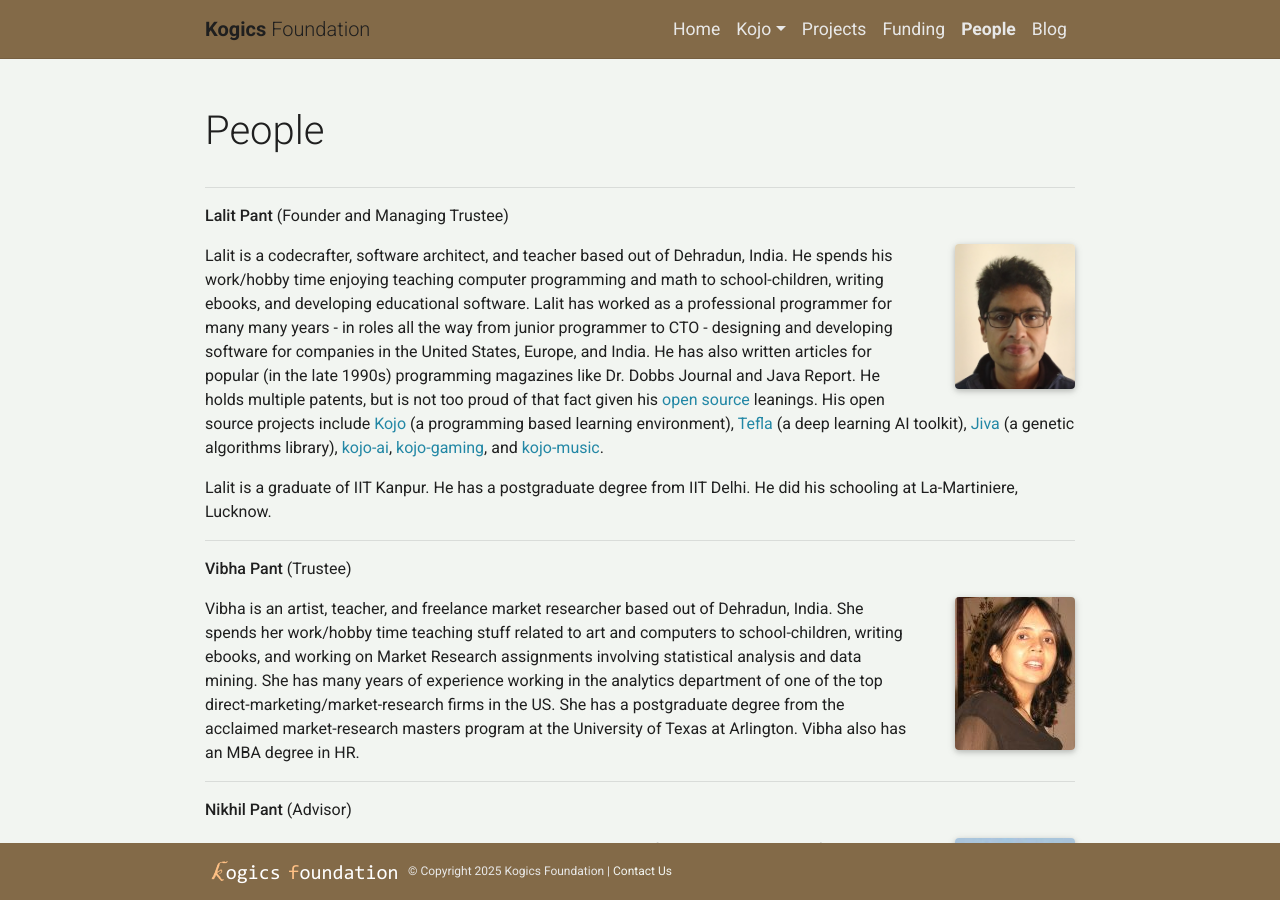
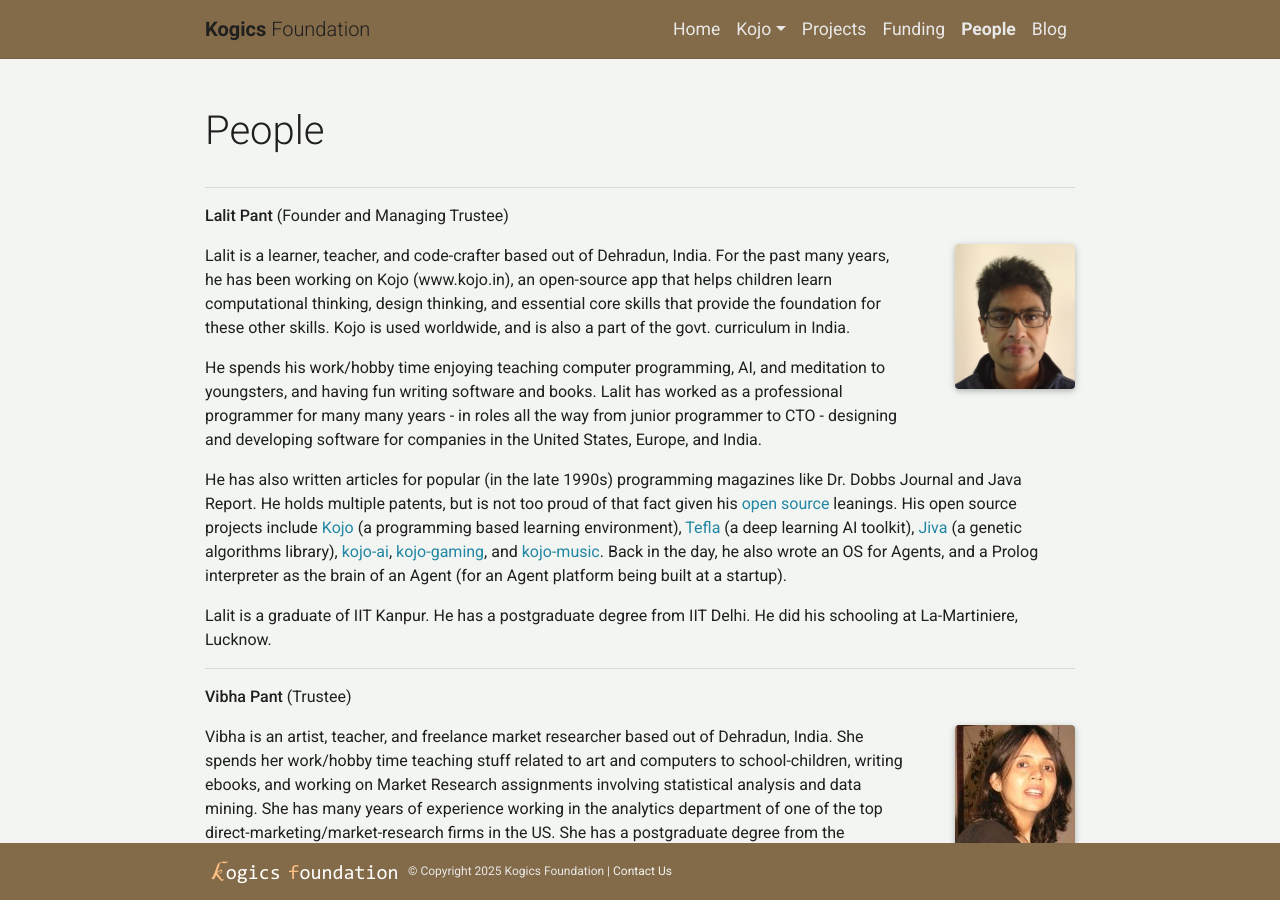
Before and after one commit to kogics/kogics.github.io, a Jekyll site: the page built from _pages/profiles.md, in a window 1280 px wide and 900 px high. Built offline with Jekyll 4.4.1, drawn with Linux system fonts in a browser that asks for light colours; full-size pictures stand in for the smaller copies a plugin makes; comment, search, counter and statistics services are not loaded; a style sheet for code colours, icons or effects is not loaded.

Commit message:
Tweak Lalit profile.

```diff
--- a/_pages/profiles.md
+++ b/_pages/profiles.md
@@ -14,7 +14,13 @@
   {% include figure.html path="assets/img/people/lalit-130.png" class="img-fluid rounded z-depth-1" width="120" %}
 </div>
 
-Lalit is a codecrafter, software architect, and teacher based out of Dehradun, India. He spends his work/hobby time enjoying teaching computer programming and math to school-children, writing ebooks, and developing educational software. Lalit has worked as a professional programmer for many many years - in roles all the way from junior programmer to CTO - designing and developing software for companies in the United States, Europe, and India. He has also written articles for popular (in the late 1990s) programming magazines like Dr. Dobbs Journal and Java Report. He holds multiple patents, but is not too proud of that fact given his [open source](http://www.opensource.org/docs/osd) leanings. His open source projects include [Kojo](https://www.kogics.net/kojo) (a programming based learning environment), [Tefla](https://github.com/litan/tefla) (a deep learning AI toolkit), [Jiva](https://github.com/litan/jiva-ng) (a genetic algorithms library), [kojo-ai](https://github.com/litan/kojo-ai-3), [kojo-gaming](https://github.com/litan/kojo-gaming), and [kojo-music](https://github.com/litan/kojo-music).
+Lalit is a learner, teacher, and code-crafter based out of Dehradun, India. For the past many years, he has been working on Kojo (www.kojo.in), an open-source app that helps children learn computational thinking, design thinking, and essential core skills that provide the foundation for these other skills. Kojo is used worldwide, and is also a part of the govt. curriculum in India.
+
+He spends his work/hobby time enjoying teaching computer programming, AI, and meditation to youngsters, and having fun writing software and books.
+Lalit has worked as a professional programmer for many many years - in roles all the way from junior programmer to CTO - designing and developing software for companies in the United States, Europe, and India.
+
+He has also written articles for popular (in the late 1990s) programming magazines like Dr. Dobbs Journal and Java Report. He holds multiple patents, but is not too proud of that fact given his [open source](http://www.opensource.org/docs/osd) leanings. His open source projects include [Kojo](https://www.kogics.net/kojo) (a programming based learning environment), [Tefla](https://github.com/litan/tefla) (a deep learning AI toolkit), [Jiva](https://github.com/litan/jiva-ng) (a genetic algorithms library), [kojo-ai](https://github.com/litan/kojo-ai-3), [kojo-gaming](https://github.com/litan/kojo-gaming), and [kojo-music](https://github.com/litan/kojo-music).
+Back in the day, he also wrote an OS for Agents, and a Prolog interpreter as the brain of an Agent (for an Agent platform being built at a startup).
 
 Lalit is a graduate of IIT Kanpur. He has a postgraduate degree from IIT Delhi. He did his schooling at La-Martiniere, Lucknow.
 
```
